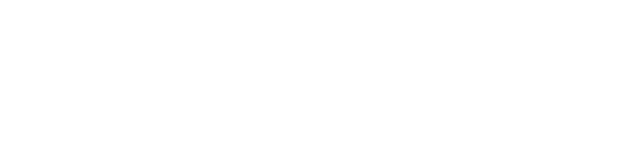
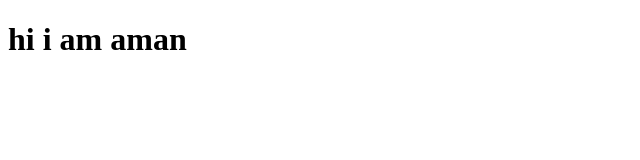
Before and after one commit to Aman0329/portfilo, a plain HTML site: page index.html in a window 1280 px wide. Shown: the whole page, without its empty margins (0-640 px from the left). Drawn offline with Linux system fonts and the light colour scheme.

Commit message:
docs
docs: updated docs

```diff
--- a/index.html
+++ b/index.html
@@ -7,6 +7,6 @@
     <title>portfilo</title>
 </head>
 <body>
-    <h1></h1>
+    <h1>hi i am aman</h1>
 </body>
 </html>
```
Also changed, not shown: 1 other file.
